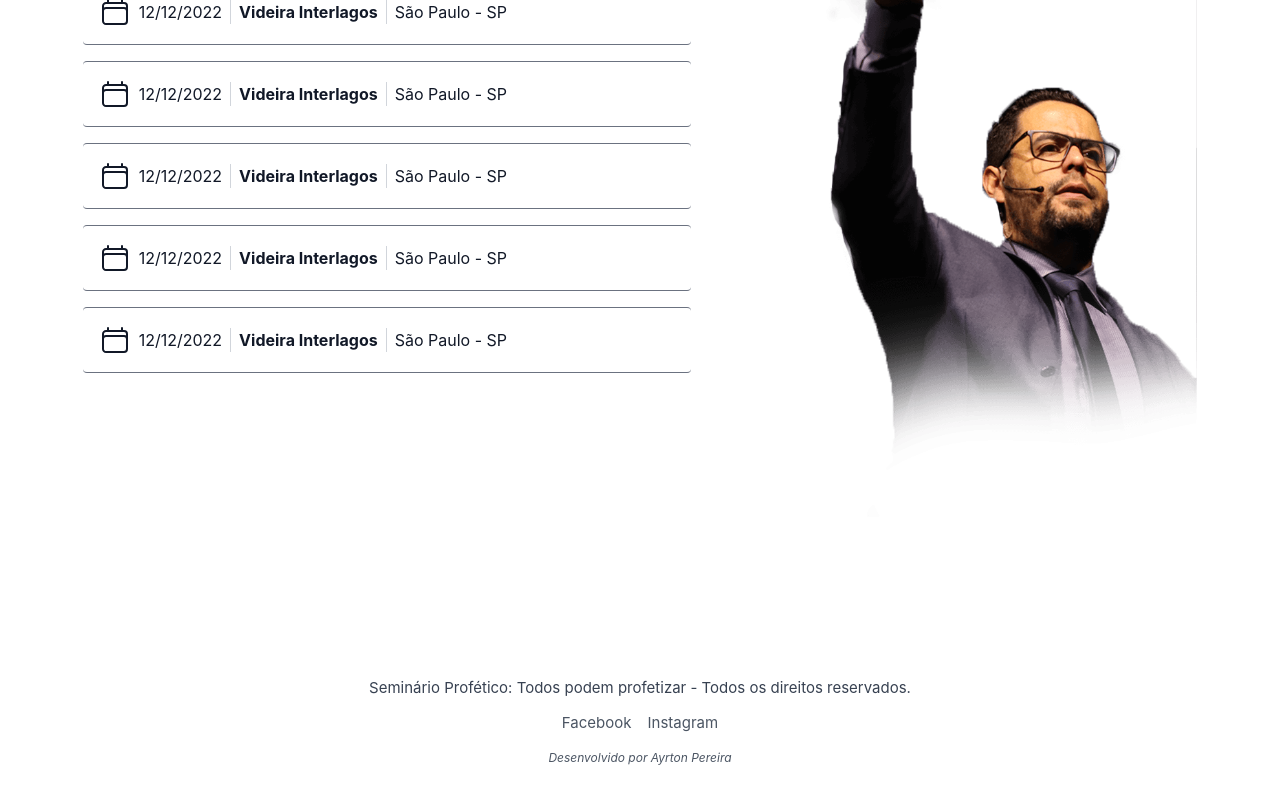
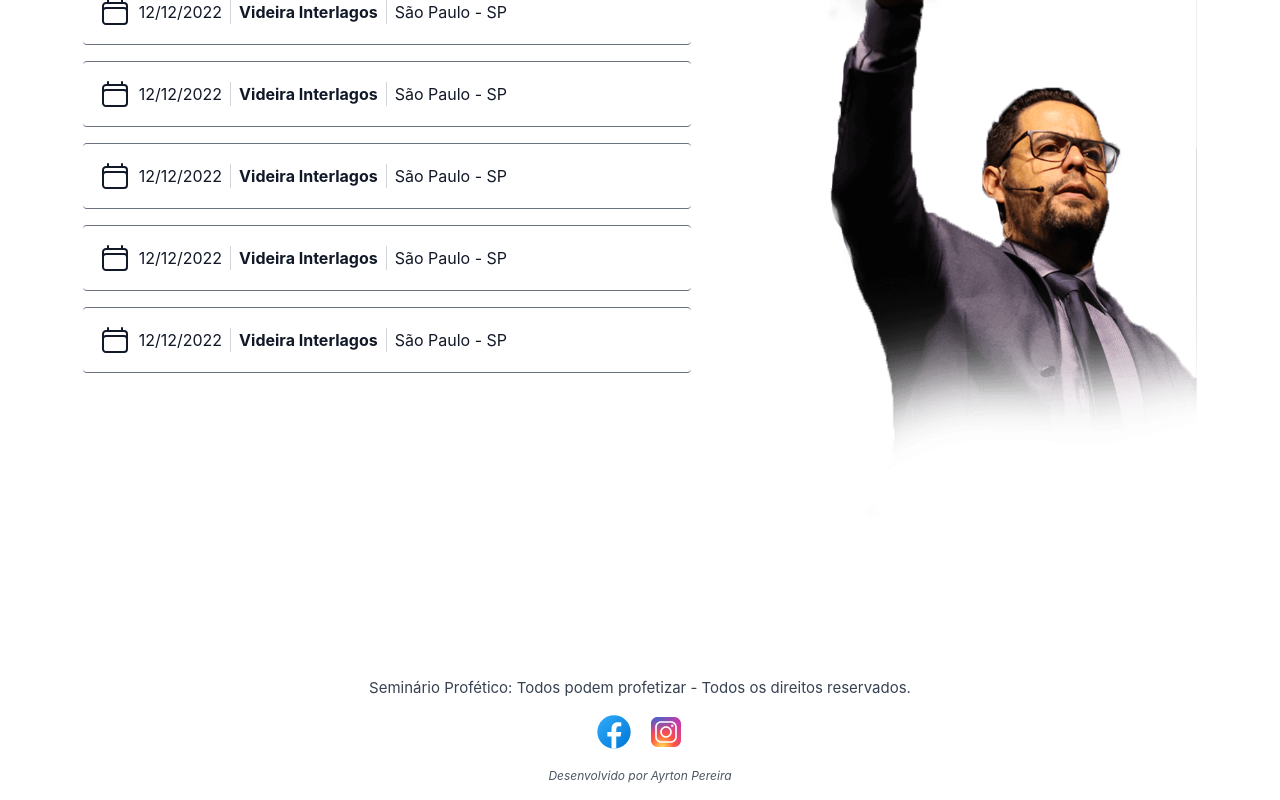
Before and after one commit to AyrtonPereira/seminario-profetico, a Vue app: page / in a window 1280 px wide. Shown: the part 2729-3529 px from the top of the page. Built offline with nearby package versions, Linux system fonts and the light colour scheme.

Commit message:
imp: footer finished

```diff
--- a/src/components/Footer.vue
+++ b/src/components/Footer.vue
@@ -1,16 +1,27 @@
 <script setup>
 </script>
 <template>
-  <div class="flex flex-col justify-around bg-white h-10 ">
-    <div class="flex flex-col items-center justify-around w-full">
-      <p class="text-gray-700">Seminário Profético: Todos podem profetizar - Todos os direitos reservados.</p>
-      <div class="flex items-center justify-around text-gray-600 pt-3">
-        <span class="pr-4">Facebook</span>
-        <span>Instagram</span>
+  <div class="flex flex-col justify-around bg-white h-10">
+    <div class="flex flex-col text-center items-center justify-around w-full px-2">
+      <p class="text-gray-700">
+        Seminário Profético: Todos podem profetizar - Todos os direitos
+        reservados.
+      </p>
+      <div class="flex items-center justify-evenly text-gray-600 pt-3">
+        <a href="https://m.facebook.com/profile.php?id=100000763495394" target="_blank">
+          <img class="w-8 h-8 md:w-10 md:h-10 mr-3" src="@/assets/images/facebook.svg" />
+        </a>
+        <a href="https://www.instagram.com/ezequielmachado_oficial/" target="_blank">
+          <img class="w-8 h-8 md:w-10 md:h-10" src="@/assets/images/instagram.svg" />
+        </a>
       </div>
     </div>
     <div class="flex items-center justify-center w-full py-4">
-      <p class="text-xs text-gray-600 italic hover:text-gray-700">Desenvolvido por <a class="hover:font-bold transition-all" href="https://www.linkedin.com/in/ayrton-pereira-fernandes-416484106/" target="blank">Ayrton Pereira</a></p>
+      <p class="text-xs text-gray-600 italic hover:text-gray-700">
+        Desenvolvido por
+        <a class="hover:font-bold transition-all" href="https://www.linkedin.com/in/ayrton-pereira-fernandes-416484106/"
+          target="blank">Ayrton Pereira</a>
+      </p>
     </div>
   </div>
 </template>
```
Also changed, not shown: src/assets/images/facebook.svg (added), src/assets/images/instagram.svg (added).
